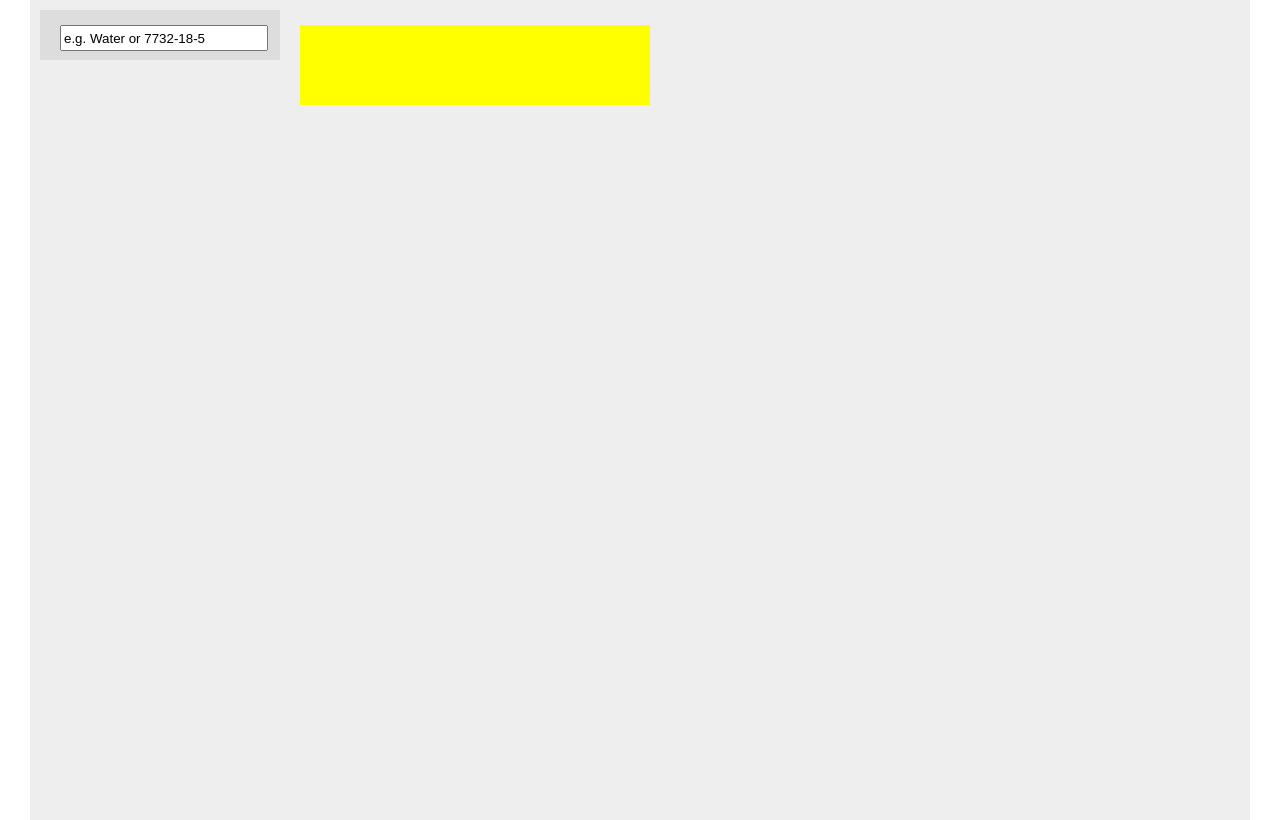
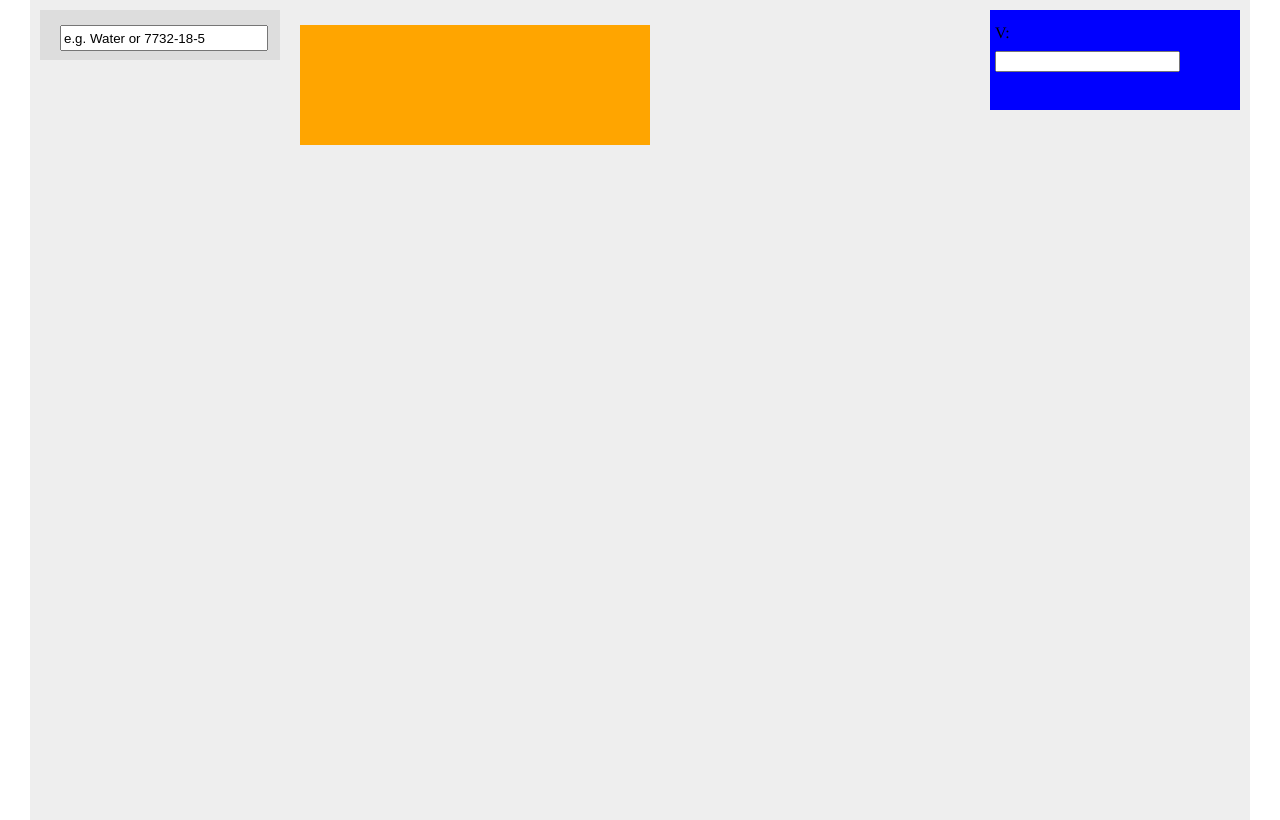
Before and after one commit to kishmakov/technohub, a Python web app: template templates/vle/pr.html in a window 1280 px wide. Run offline with Jinja, Linux system fonts and the light colour scheme; the template is opened without the code that fills it, so the values that code supplies are empty.

Commit message:
Finished selection panel

```diff
--- a/static/css/vle.css
+++ b/static/css/vle.css
@@ -1,35 +1,49 @@
-div.simple_fluid {
+div.sfitem, div.sfdisplay {
     width: 240px;
-    height: 55px;
     padding: 5px 5px 0 5px;
     margin: 0 0 5px 0;
     background: yellow;
     font-family: times, serif;
+}
+
+div.sfdisplay, div#control_panel {
+    height: 95px;
+}
+
+div.sfitem {
+    height: 55px;
     cursor: pointer;
 }
 
-div.simple_fluid div {
+div.sfitem div, div.sfdisplay div {
     height:35px;
 }
 
-div.simple_fluid div.left {
+div.sfitem div.left, div.sfdisplay div.left  {
     padding: 2px;
     width: 115px;
     height: 16px;
 }
 
-div.simple_fluid p {
+div.sfdisplay div.numeric_property {
+    padding: 2px;
+    width: 115px;
+    height: 16px;
+    float: left;
+}
+
+div.sfitem p, div.sfdisplay p {
     font-size: 12px;
     margin: 0;
     padding: 0;
 }
 
-div.simple_fluid p.name {
+p.name {
     font-size: 16px;
     font-family: Arial, "Helvetica Neue", Helvetica, sans-serif;
 }
 
-div.simple_fluid p.aka {
+p.aka {
     font-size: 11px;
     padding-top: 3px;
     padding-left: 1em;
@@ -37,20 +51,20 @@ div.simple_fluid p.aka {
     font-family: "Arial Narrow", Arial, sans-serif;
 }
 
-div.simple_fluid p.formula {
+p.formula {
     color: #4F4F4F;
     font-family: "Lucida Console", "Lucida Sans Typewriter", Monaco, "Bitstream Vera Sans Mono", monospace;
 }
 
 
-div.simple_fluid p.formula sub {
+p.formula sub {
     position: relative;
     vertical-align: baseline;
     font-size: 75%;
     bottom: -0.25em;
 }
 
-div.simple_fluid p.number {
+p.number {
     color: darkblue;
 }
 
@@ -69,6 +83,16 @@ input#fluid_selection {
 div#fluid_info {
     margin: 15px 20px;
     width: 350px;
-    height: 80px;
-    background: yellow;
+    height: 120px;
+    background: orange;
 }
+
+/* control panel */
+
+div#control_panel {
+    width: 240px;
+    padding: 5px 5px 0 5px;
+    margin: 0 0 5px 0;
+    background: blue;
+    font-family: times, serif;
+}
--- a/templates/vle/pr.html
+++ b/templates/vle/pr.html
@@ -152,7 +152,7 @@
 
     function display_simple_fluid(ul, item) {
         var element = fluid_2_html(item);
-        element.addClass('simple_fluid');
+        element.addClass('sfitem');
         var anchor = $(document.createElement('a')).append(element);
         return $("<li>").append(anchor).appendTo(ul);
     }
@@ -169,6 +169,7 @@
         function processing(data) {
             var processed = process_json(data);
             var element = fluid_2_html(processed[0]);
+            element.addClass('sfdisplay');
             var target_div = $('div#fluid_info');
             target_div.empty().append(element);
         }
@@ -199,6 +200,10 @@
         <input id="fluid_selection" class="center"/>
     </div>
 
-    <div id="fluid_info" class="left">
+    <div id="fluid_info" class="left"></div>
+    <div id="control_panel" class="right">
+        <div clas="select">
+            <p>V: </p> <input type="text" name="Volume">
+        </div>
     </div>
 {% endblock %}
```
